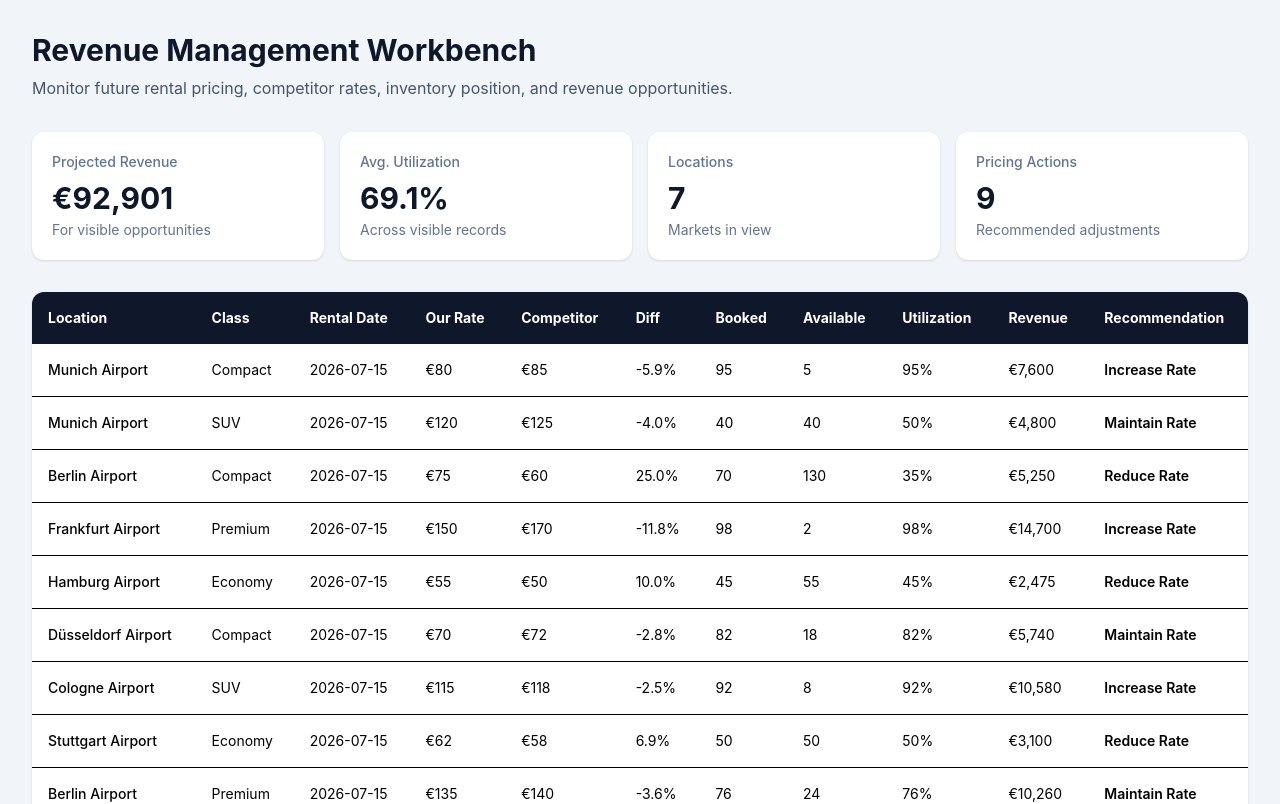
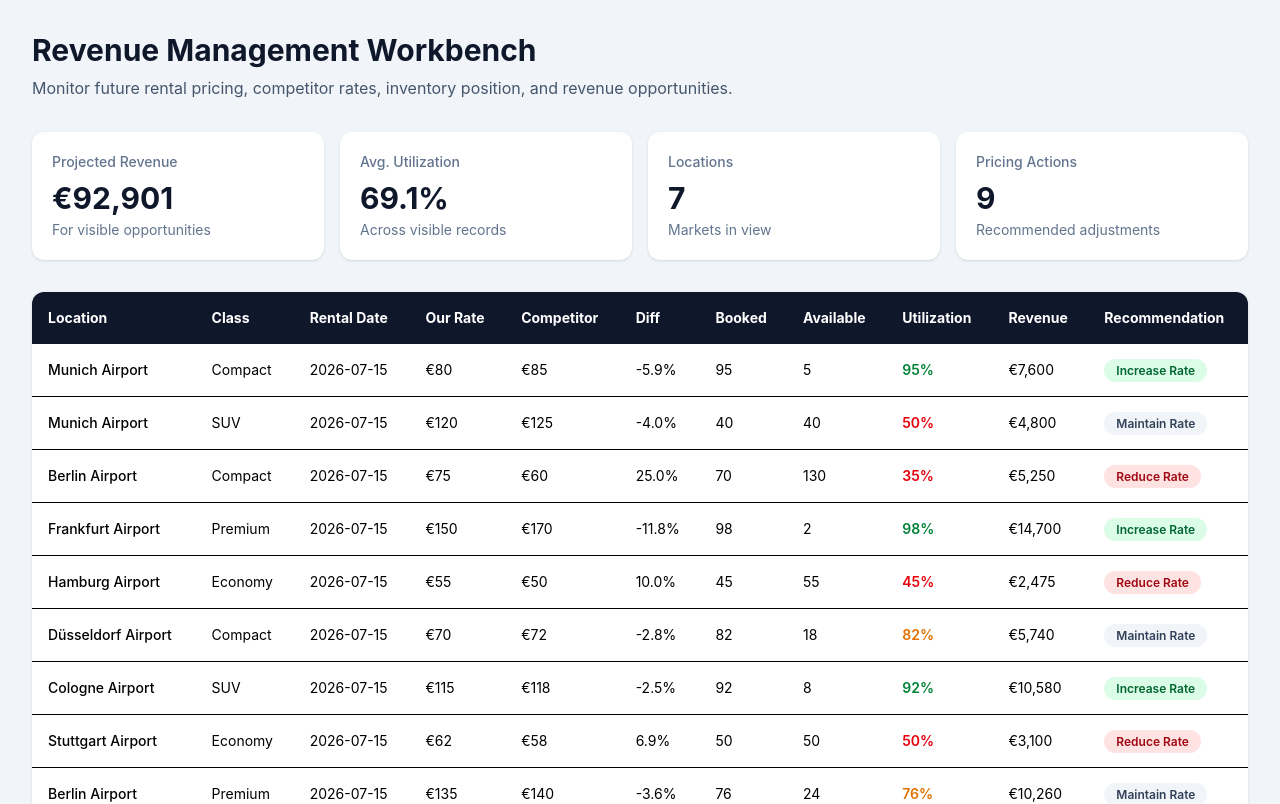
Before and after one commit to JHCairn/rate-management-workbench, a React (Vite) app: page / in a window 1280 px wide. Shown: the top 804 px of the page. Built offline with nearby package versions, Linux system fonts and the light colour scheme.

Commit message:
added utilization style to forecast

```diff
--- a/src/components/RevenueDashboard.tsx
+++ b/src/components/RevenueDashboard.tsx
@@ -5,6 +5,32 @@ import {
     calculateRevenue,
     getRecommendation,
 } from "../logic/recommendations";
+
+function getRecommendationStyle(recommendation: string) {
+    switch (recommendation) {
+        case "Increase Rate":
+            return "bg-green-100 text-green-800";
+
+        case "Reduce Rate":
+            return "bg-red-100 text-red-800";
+
+        default:
+            return "bg-slate-100 text-slate-700";
+    }
+}
+
+function getUtilizationStyle(utilization: number) {
+    if (utilization >= 90) {
+        return "text-green-700 font-semibold";
+    }
+
+    if (utilization >= 70) {
+        return "text-amber-600 font-semibold";
+    }
+
+    return "text-red-600 font-semibold";
+}
+
 
 export function RevenueDashboard() {
     return (
@@ -57,9 +83,22 @@ export function RevenueDashboard() {
                                         <td className="p-4">{rateDifference.toFixed(1)}%</td>
                                         <td className="p-4">{record.bookedVehicles}</td>
                                         <td className="p-4">{record.availableVehicles}</td>
-                    <td className="p-4">{record.utilizationForecast}%</td>
-                    <td className="p-4">€{revenue.toLocaleString()}</td>
-                    <td className="p-4 font-semibold">{recommendation}</td>
+                                        <td
+                                            className={`p-4 ${getUtilizationStyle(
+                                                record.utilizationForecast
+                                            )}`}
+                                        >
+                                            {record.utilizationForecast}%
+                                        </td>                                        <td className="p-4">€{revenue.toLocaleString()}</td>
+                                        <td className="p-4">
+                                            <span
+                                                className={`rounded-full px-3 py-1 text-xs font-semibold ${getRecommendationStyle(
+                                                    recommendation
+                                                )}`}
+                                            >
+                                                {recommendation}
+                                            </span>
+                                        </td>
                                     </tr>
                                 );
                             })}
```
Lines whose indentation alone changed are shown as unchanged.
